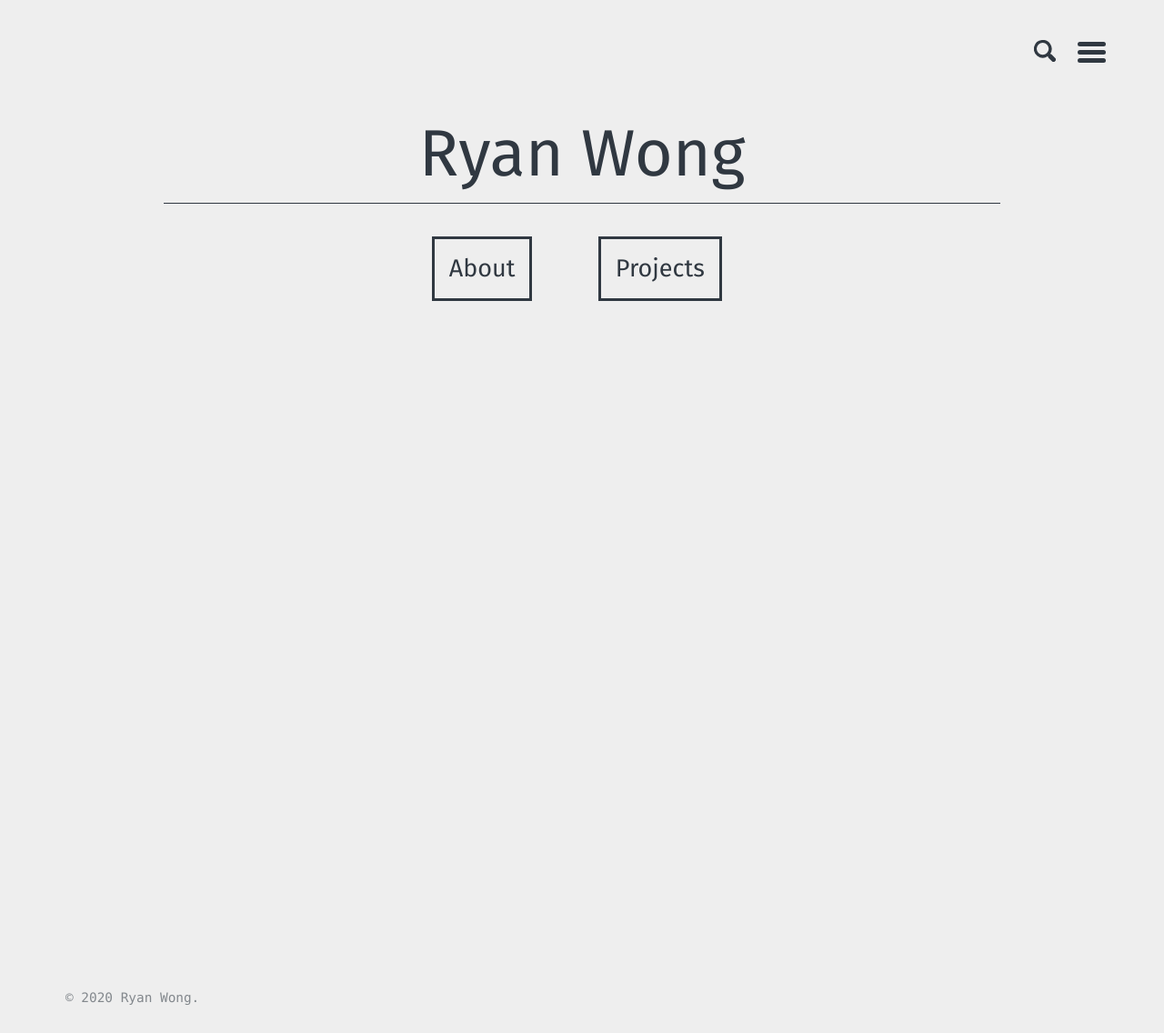
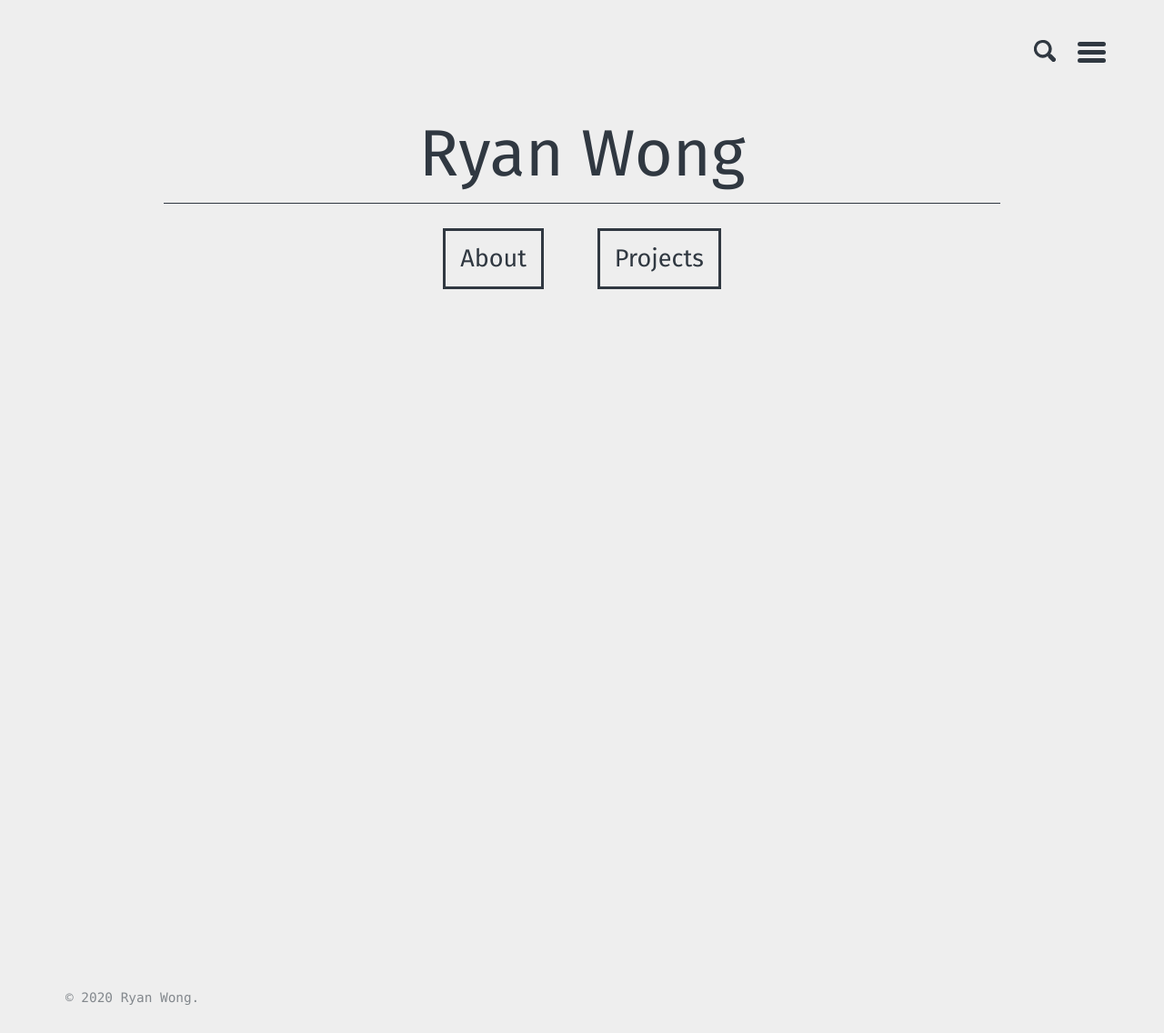
Before and after one commit to ryanwonghc/ryanwonghc.github.io, a Jekyll site: the page built from index.html, in a window 1280 px wide. Shown: the whole page at 91% size. Built offline with Jekyll 4.4.1, drawn with Linux system fonts in a browser that asks for light colours; the list of posts is cut into pages by our own code.

Commit message:
button center and margins

```diff
--- a/_layouts/home.html
+++ b/_layouts/home.html
@@ -5,10 +5,8 @@ layout: default
 <main id="main" class="page-content" aria-label="Content">
   <div class="wrapper">
     <p class="p">Ryan Wong</p>
-    <div class="btncontainer first">
+    <div class="btncontainer">
       <a href="https://ryanwonghc.github.io/about/" class="btn">About</a>
-    </div>
-    <div class="btncontainer">
       <a href="https://ryanwonghc.github.io/projects/" class="btn">Projects</a>
     </div>
   </div>
--- a/_sass/basically-basic/_layout.scss
+++ b/_sass/basically-basic/_layout.scss
@@ -235,7 +235,7 @@ main {
     border-style: solid;
     border-width: 3px;
     border-color: #303841;
-    padding: 12px 16px;
+    padding: 10px 16px;
     font-size: 1.5em;
     color: #303841;
     font-weight: lighter;
@@ -252,12 +252,6 @@ main {
   }
 
   .btncontainer {
-    width: 48%;
-    float: left;
-    padding: 1%;
-  }
-
-  .first {
-    text-align: right;
+    text-align: center;
   }
 }
```
